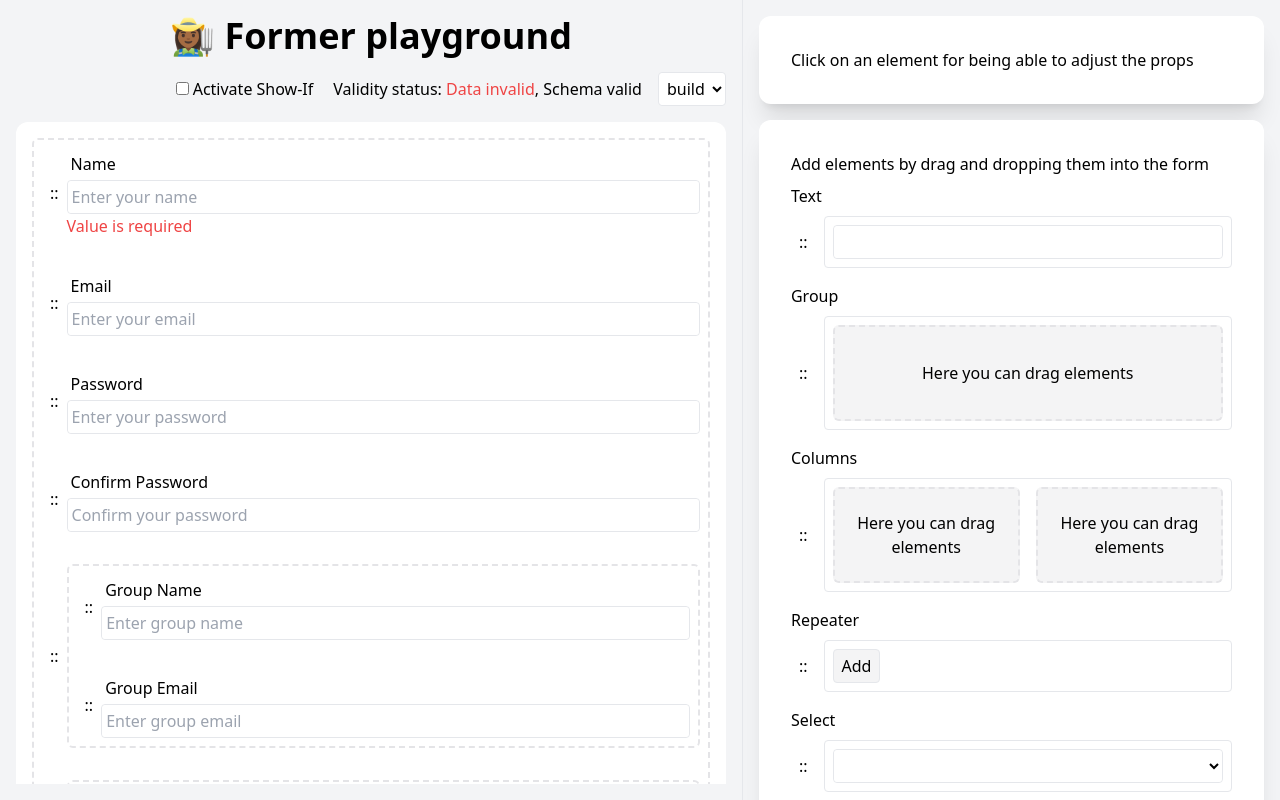
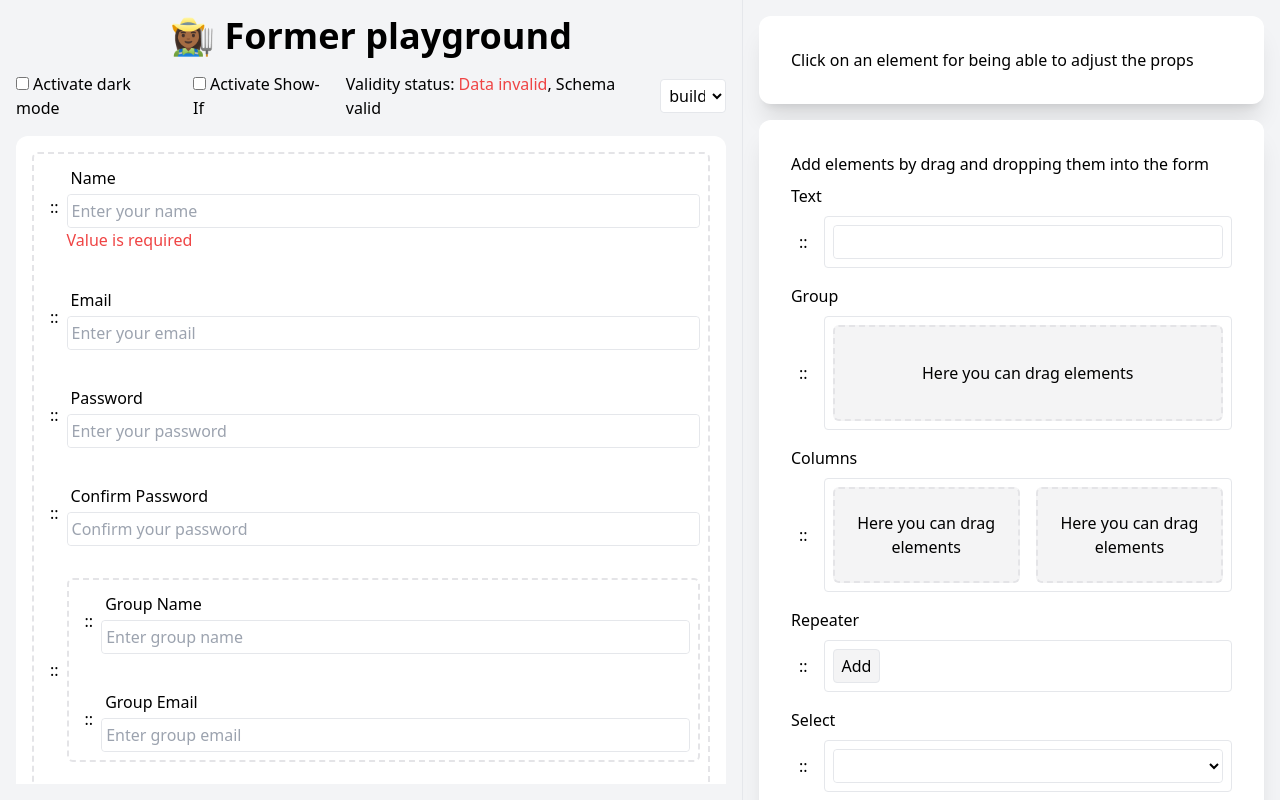
Before and after one commit to geprog/former, a Vue app in the folder packages/former/: page / in a window 1280 px wide. Built offline with nearby package versions, Linux system fonts and the light colour scheme.

Commit message:
add way to change dark mode

```diff
--- a/packages/former/src/Playground.vue
+++ b/packages/former/src/Playground.vue
@@ -1,5 +1,5 @@
 <template>
-  <div class="flex w-full h-screen dark:bg-zinc-900 bg-gray-100 dark:text-zinc-100">
+  <div class="flex w-full h-screen dark:bg-zinc-900 bg-gray-100 dark:text-zinc-100" :class="{ dark: activateDarkMode }">
     <Former
       v-model:data="data"
       v-model:schema="schema"
@@ -16,6 +16,9 @@
         </h1>
 
         <div class="flex items-center ml-auto space-x-4">
+          <Checkbox
+            v-model="activateDarkMode" label="Activate dark mode"
+          />
           <Checkbox
             v-model="activateShowIf" label="Activate Show-If"
           />
@@ -106,6 +109,7 @@ import Select from './sample/Select.vue';
 
 const mode = useStorage<Mode>('former:mode', 'build');
 const activateShowIf = useStorage<boolean>('former:activateShowIf', false);
+const activateDarkMode = useStorage<boolean>('former:darkMode', false);
 
 const options = [
   { label: 'build', value: 'build' },
```
